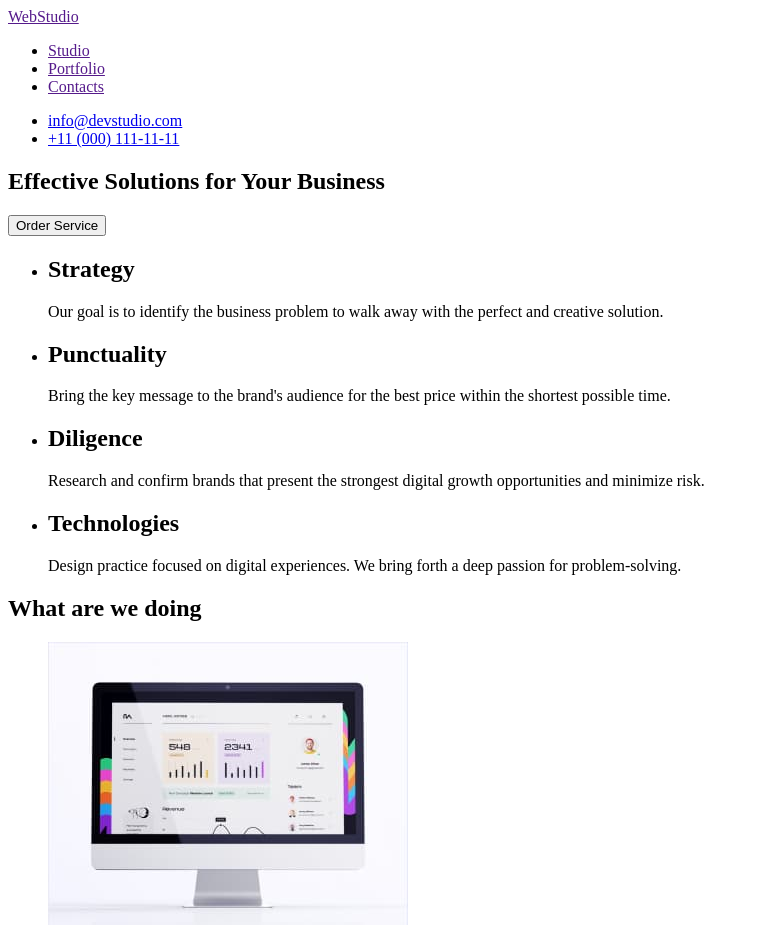
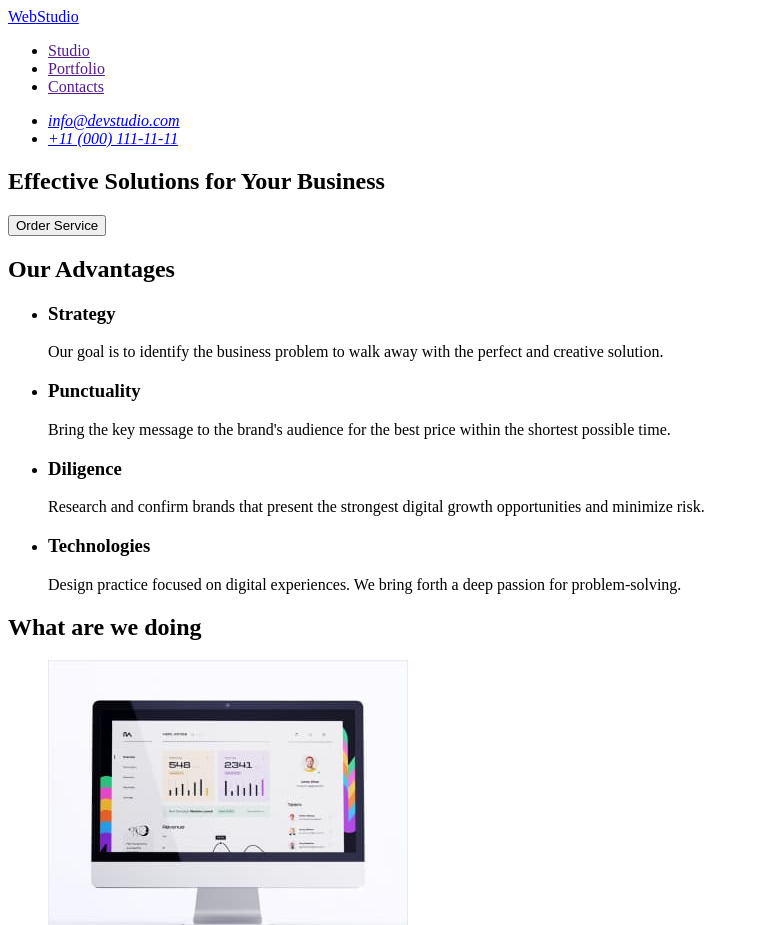
Before and after one commit to PavloLysianyi/goit-markup-hw-01, a plain HTML site: page index.html in a window 1280 px wide. Shown: the top 925 px of the page, without its empty margins (0-759 px from the left). Drawn offline with Linux system fonts and the light colour scheme.

Commit message:
corrected

```diff
--- a/index.html
+++ b/index.html
@@ -7,18 +7,20 @@
   </head>
   <body>
     <header>
-      <a href="">WebStudio</a>
       <nav>
+        <a href="./index.html">WebStudio</a>
         <ul>
           <li><a href="">Studio</a></li>
           <li><a href="">Portfolio</a></li>
           <li><a href="">Contacts</a></li>
         </ul>
       </nav>
-      <ul>
-        <li><a href="maltio:info@devstudio.com">info@devstudio.com</a></li>
-        <li><a href="tel:+11(000)111-11-11">+11 (000) 111-11-11</a></li>
-      </ul>
+      <address>
+        <ul>
+          <li><a href="maltio:info@devstudio.com">info@devstudio.com</a></li>
+          <li><a href="tel:+11000111-11-11">+11 (000) 111-11-11</a></li>
+        </ul>
+      </address>
     </header>
 
     <main>
@@ -28,30 +30,31 @@
       </section>
 
       <section>
+        <h2>Our Advantages</h2>
         <ul>
           <li>
-            <h2>Strategy</h2>
+            <h3>Strategy</h3>
             <p>
               Our goal is to identify the business problem to walk away with the
               perfect and creative solution.
             </p>
           </li>
           <li>
-            <h2>Punctuality</h2>
+            <h3>Punctuality</h3>
             <p>
               Bring the key message to the brand's audience for the best price
               within the shortest possible time.
             </p>
           </li>
           <li>
-            <h2>Diligence</h2>
+            <h3>Diligence</h3>
             <p>
               Research and confirm brands that present the strongest digital
               growth opportunities and minimize risk.
             </p>
           </li>
           <li>
-            <h2>Technologies</h2>
+            <h3>Technologies</h3>
             <p>
               Design practice focused on digital experiences. We bring forth a
               deep passion for problem-solving.
@@ -118,7 +121,7 @@
       </section>
     </main>
     <footer>
-      <a href=""></a>WebStudio
+      <a href="./index.html">WebStudio</a>
       <p>
         Increase the flow of customers and sales for your business with digital
         marketing & growth solutions.
```
